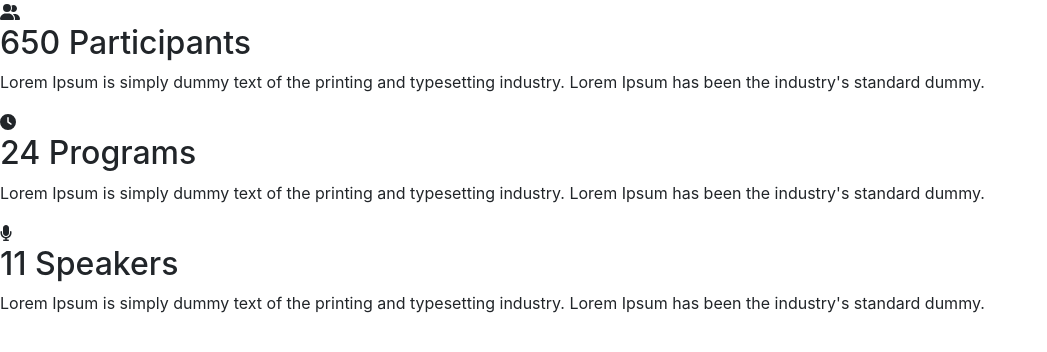
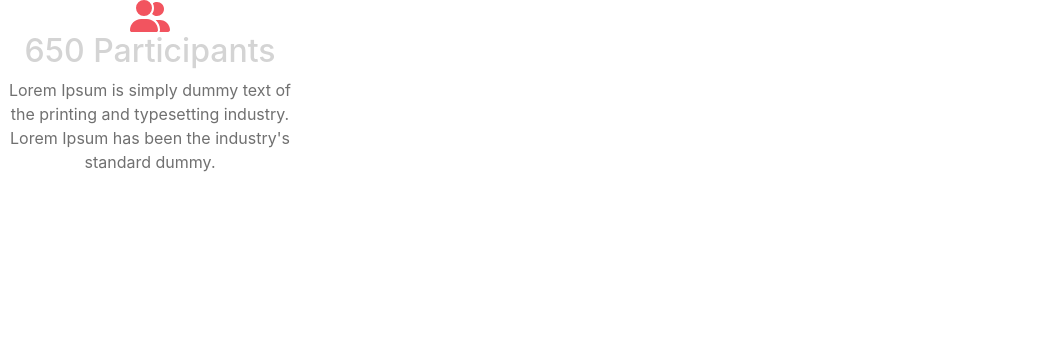
Before and after one commit to MohammedAboSido/React_Project02, a React (Create React App) app: page / in a window 1280 px wide. Shown: the top 352 px of the page, without its empty margins (0-1047 px from the left). Built offline with nearby package versions, Linux system fonts and the light colour scheme.

Commit message:
video 10- Styled Component

```diff
--- a/src/App.js
+++ b/src/App.js
@@ -9,18 +9,18 @@ function App() {
         Lorem Ipsum is simply dummy text of the printing and typesetting
         industry. Lorem Ipsum has been the industry's standard dummy.
       </Overview>
-
-      <Overview icon={icons.faClock} title="24 Programs">
-        Lorem Ipsum is simply dummy text of the printing and typesetting
-        industry. Lorem Ipsum has been the industry's standard dummy.
-      </Overview>
-
-      <Overview icon={icons.faMicrophone} title="11 Speakers">
-        Lorem Ipsum is simply dummy text of the printing and typesetting
-        industry. Lorem Ipsum has been the industry's standard dummy.
-      </Overview>
     </>
   );
 }
 
 export default App;
+
+// <Overview icon={icons.faClock} title="24 Programs">
+//   Lorem Ipsum is simply dummy text of the printing and typesetting
+//   industry. Lorem Ipsum has been the industry's standard dummy.
+// </Overview>
+
+// <Overview icon={icons.faMicrophone} title="11 Speakers">
+//   Lorem Ipsum is simply dummy text of the printing and typesetting
+//   industry. Lorem Ipsum has been the industry's standard dummy.
+// </Overview>
--- a/src/design-system/components/Overview/Overview.jsx
+++ b/src/design-system/components/Overview/Overview.jsx
@@ -1,14 +1,15 @@
 import { FontAwesomeIcon } from "@fortawesome/react-fontawesome";
 import React from "react";
+import { Description, OverviewWrapper, Title } from "./Styles";
 
 export default function Overview({ icon, title, children }) {
   return (
-    <>
+    <OverviewWrapper>
       <div>
-        <FontAwesomeIcon icon={icon} />
+        <FontAwesomeIcon color="#f2545f" size="2xl" icon={icon} />
       </div>
-      <h2>{title}</h2>
-      <p>{children}</p>
-    </>
+      <Title>{title}</Title>
+      <Description>{children}</Description>
+    </OverviewWrapper>
   );
 }
--- /dev/null
+++ b/src/design-system/components/Overview/Styles.jsx
@@ -0,0 +1,16 @@
+import styled from "styled-components";
+
+export const OverviewWrapper = styled("div")`
+    label: OverviewWrapper;
+    width: 300px;
+    text-align: center;
+`;
+
+export const Title = styled("h2")`
+    label: Title;
+    color: #d4d4d4;
+`;
+export const Description = styled("p")`
+    label: Description;
+    color: #707070;
+`;
```
